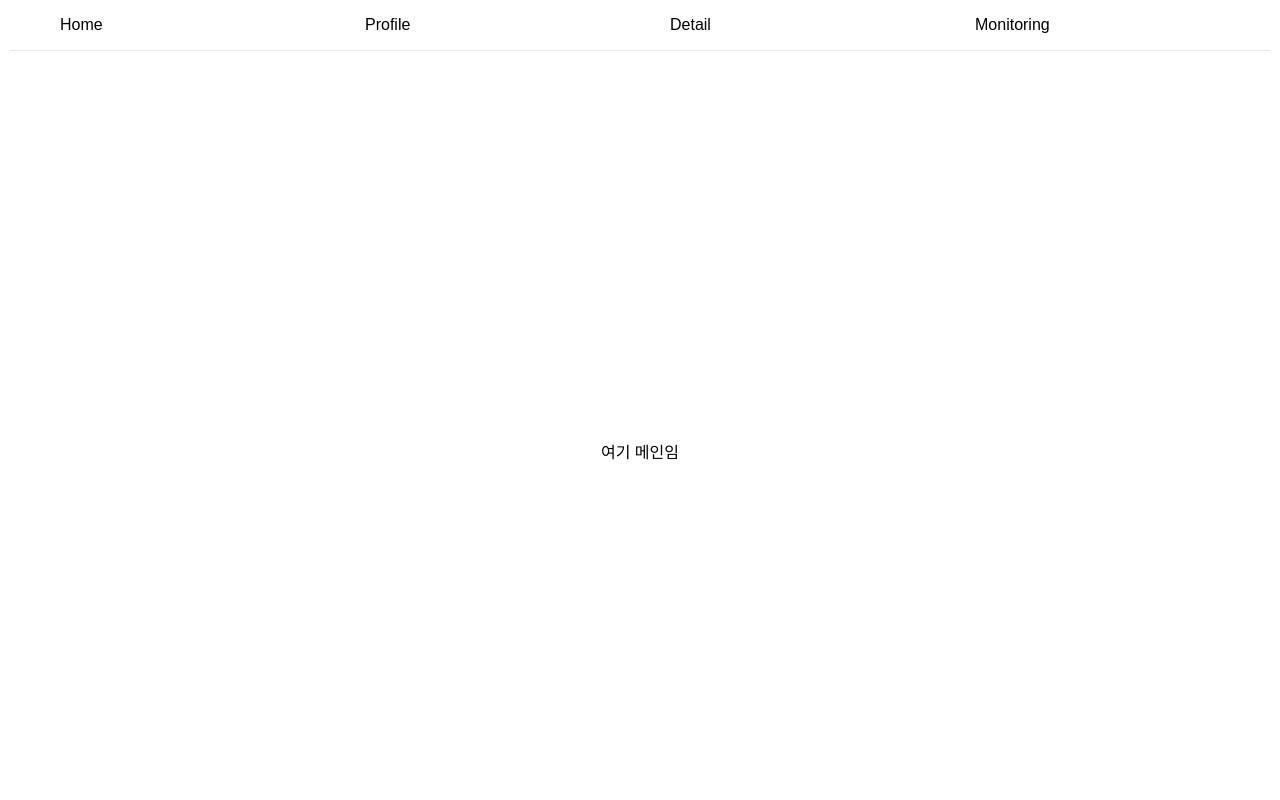
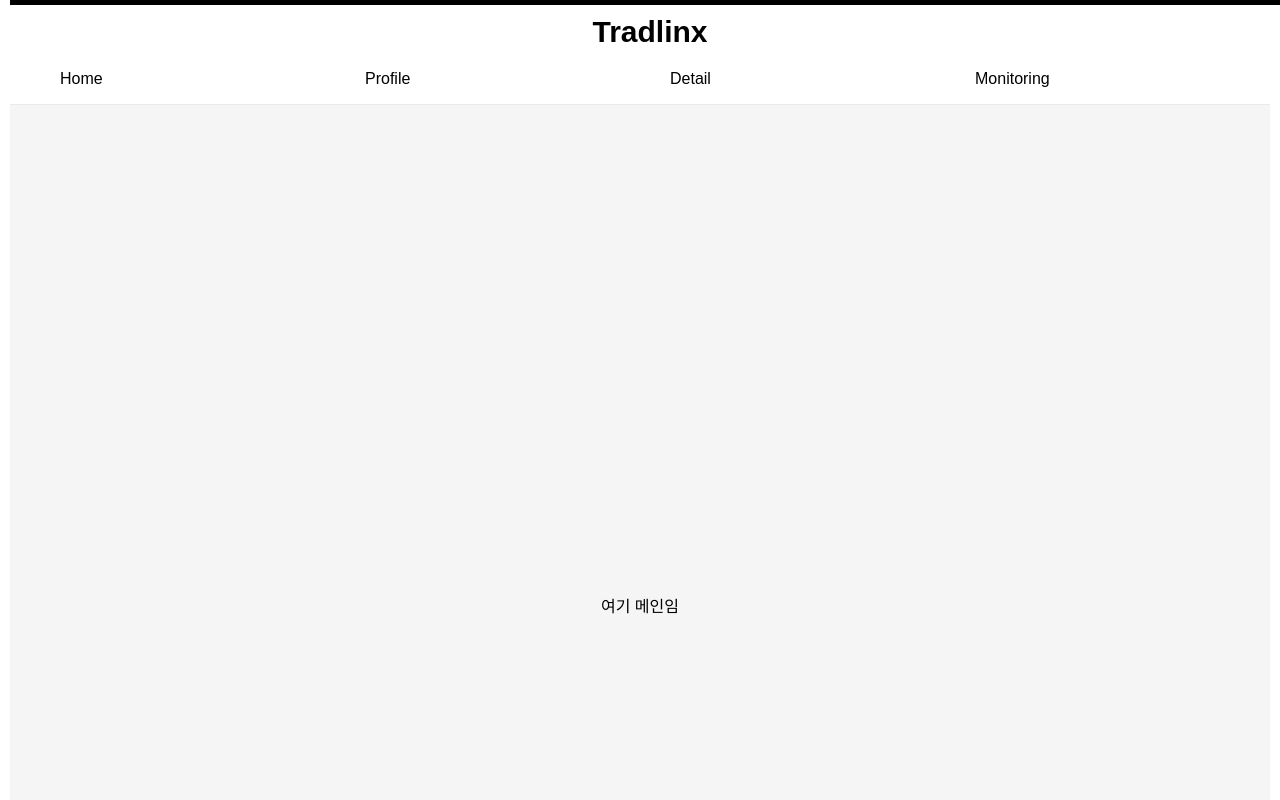
Before and after one commit to hachuu/nextjs-example, a Next.js app: page / in a window 1280 px wide. Shown: the top 800 px of the page. Built offline with nearby package versions, Linux system fonts and the light colour scheme; a web font is replaced by a local one.

Commit message:
샤넬 레이아웃

```diff
--- a/components/Header/index.tsx
+++ b/components/Header/index.tsx
@@ -1,13 +1,30 @@
 
 
 import Head from 'next/head'
+import styled from 'styled-components';
 
 export const Header = () => {
+  const HeaderDiv = styled.div`
+    font-size: 30px;
+    display: flex;
+    justify-content: center;
+    position: fixed;
+    width: 100%;
+    top: 0px;
+    padding: 10px 0;
+    border-top: 5px solid #000;
+    z-index: 5;
+    background-color: white;
+    font-weight: bold;
+  `;
   return (
+    <>
     <Head>
       <title>Tradlinx Shipgo Monitoring</title>
       <meta name="description" content="Tradlinx Shipgo Monitoring" />
       <link rel="icon" href="/favicon.ico" />
     </Head>
+    <HeaderDiv> Tradlinx </HeaderDiv>
+    </>
   )
 }
--- a/components/NavBar/index.tsx
+++ b/components/NavBar/index.tsx
@@ -6,8 +6,14 @@
 
   const NavBarDiv = styled.div`
     border-bottom: 1px solid #eaeaea;
+    z-index: 5;
+    margin: 70px 0 0 0;
+    // position: fixed;
+    width: 100%;
 
+    background-color: white;
   `;
+
   const NavBarUl = styled.ul`
     display: flex;
     @media (max-width: 768px) {
--- a/pages/_app.tsx
+++ b/pages/_app.tsx
@@ -17,13 +17,14 @@
   `;
 
   const PageDiv = styled.div`
-    min-height: 800px;
+    min-height: 1000px;
     padding: 10px 0;
     flex: 1;
     display: flex;
     flex-direction: column;
     justify-content: center;
     align-items: center;
+    background-color: #f5f5f5;
     @media (max-width: 768px) {
       min-height: 730px;
     }
```
